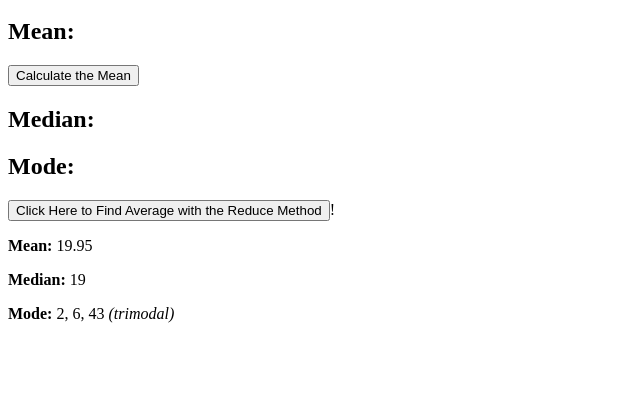
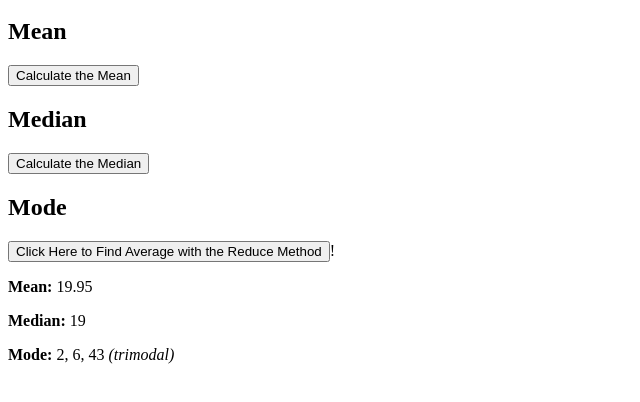
Before and after one commit to ehstowe/prep221, a plain HTML site: page index.html in a window 1280 px wide. Shown: the part 48-450 px from the top of the page, without its empty margins (0-640 px from the left). Drawn offline with Linux system fonts and the light colour scheme; a script that the page names is missing.

Commit message:
Update index.html

```diff
--- a/index.html
+++ b/index.html
@@ -2,12 +2,13 @@
 <body>
 <script src="index.js"> </script>
 <h1>Number Cruncher</h1>
-  <h2>Mean:</h2>
-  <button onclick= "mean()" type=button" id=meanButton">Calculate the Mean</button>
+  <h2>Mean</h2>
+  <button onclick= "mean()" type="button" id="meanButton">Calculate the Mean</button>
   <p id="mean"></p>
-  <h2>Median:</h2>
+  <h2>Median</h2>
+  <button onclick="median()" type="button" id="medianButton">Calculate the Median</button>
   <p id="median"></p>
-  <h2>Mode:</h2>
+  <h2>Mode</h2>
   <p id="mode"</p>
 
 
```
